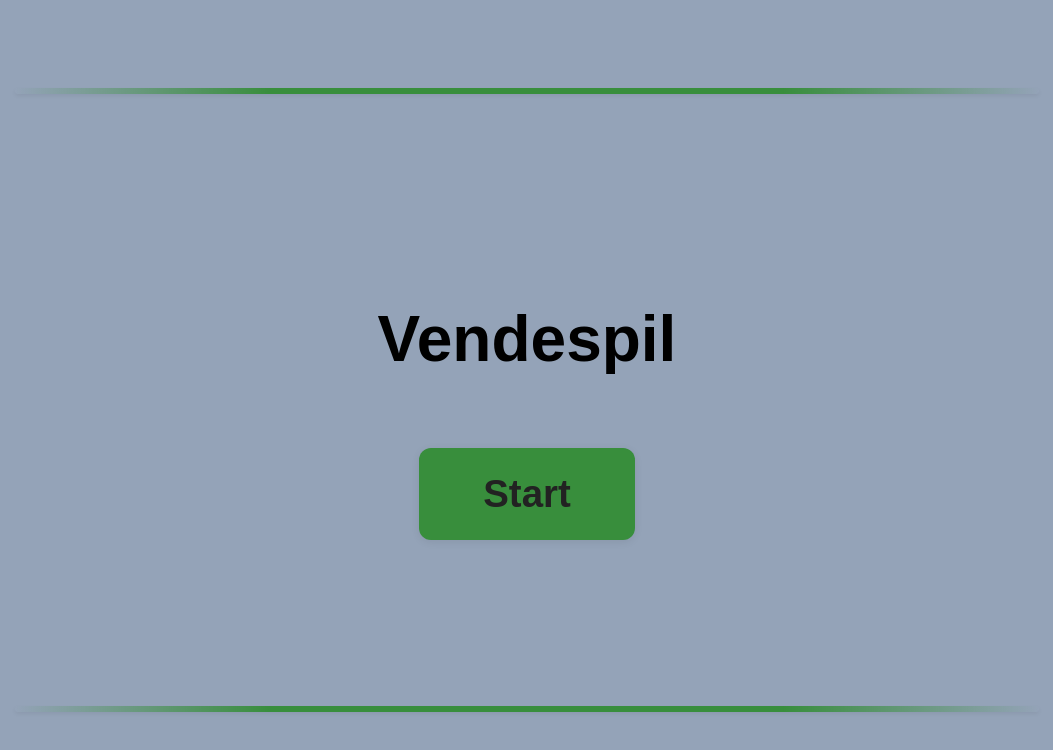
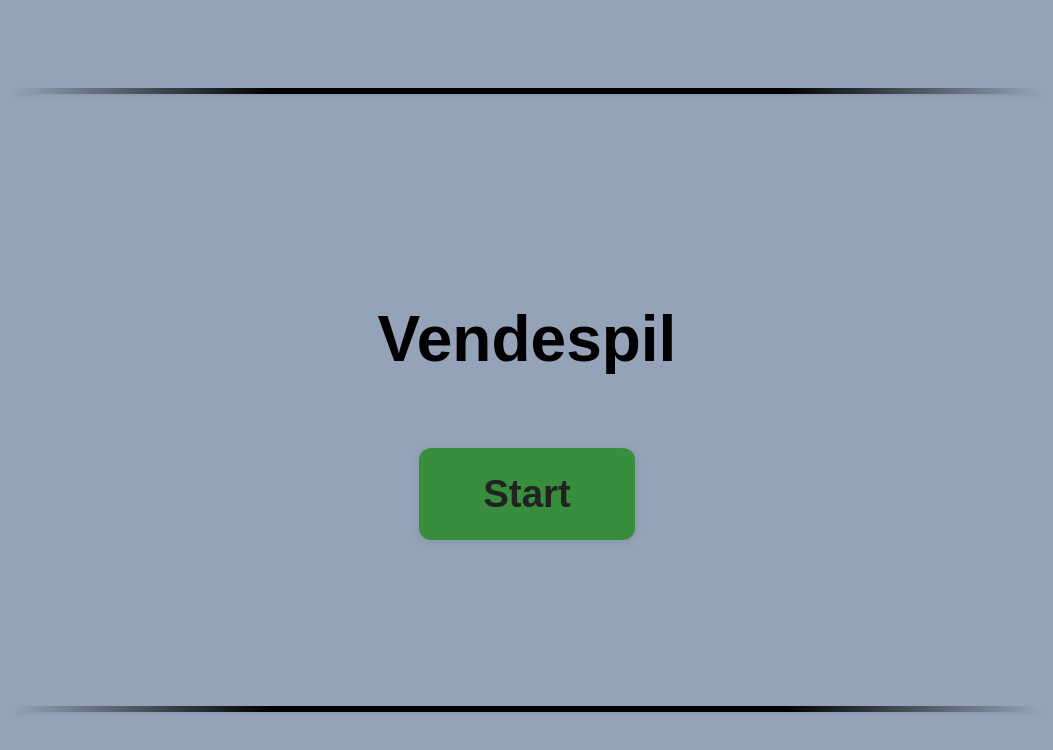
Before and after one commit to oskaroergreen-a11y/VendeSpil, a plain HTML site: page index.html in a window 1280 px wide. Shown: the whole page, without its empty margins (113-1166 px from the left). Drawn offline with Linux system fonts and the light colour scheme.

Commit message:
Ændre dekorative linjer til sort farve

```diff
--- a/index.html
+++ b/index.html
@@ -96,7 +96,7 @@
       transform: translateX(-50%);
       width: 80%;
       height: 6px;
-      background: linear-gradient(90deg, transparent, #388E3C, #388E3C, #388E3C, transparent);
+      background: linear-gradient(90deg, transparent, #000000, #000000, #000000, transparent);
       border-radius: 3px;
       z-index: 15;
       box-shadow: 0 2px 4px rgba(0,0,0,0.06);
@@ -110,7 +110,7 @@
       transform: translateX(-50%);
       width: 80%;
       height: 6px;
-      background: linear-gradient(90deg, transparent, #388E3C, #388E3C, #388E3C, transparent);
+      background: linear-gradient(90deg, transparent, #000000, #000000, #000000, transparent);
       border-radius: 3px;
       z-index: 15;
       box-shadow: 0 2px 4px rgba(0,0,0,0.06);
```
